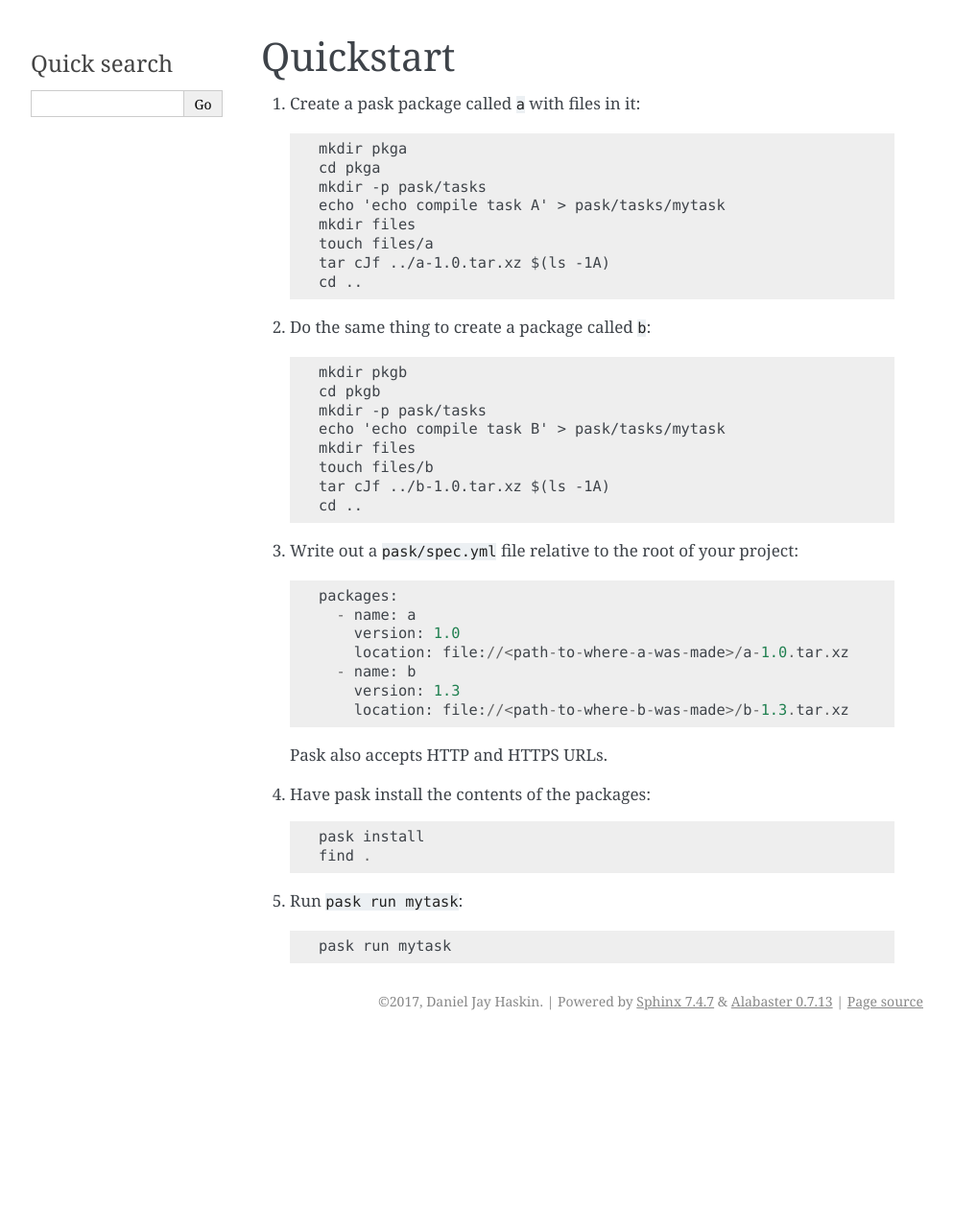
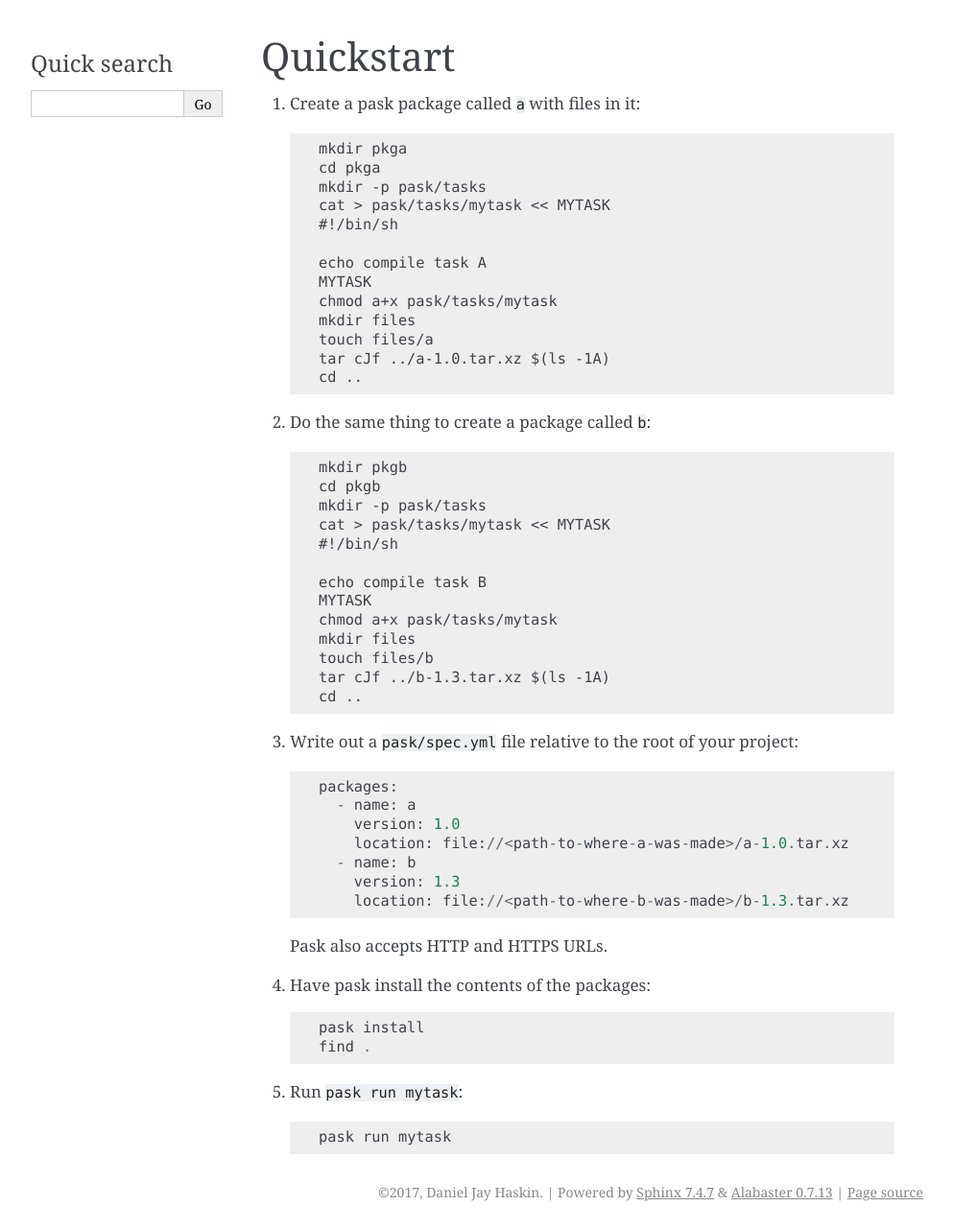
Before and after one commit to djhaskin987/pask, a Sphinx documentation site: the page built from docs/quickstart.rst, in a window 1280 px wide. Shown: the whole page at 96% size, without its empty margins (148-1141 px from the left). Built offline with Sphinx 7.4.7, drawn with Linux system fonts in a browser that asks for light colours; before the commit the page ends 1083 px from its top, so only the background shows below that.

Commit message:
Fix quickstart so it works

```diff
--- a/docs/quickstart.rst
+++ b/docs/quickstart.rst
@@ -6,7 +6,12 @@ Quickstart
     mkdir pkga
     cd pkga
     mkdir -p pask/tasks
-    echo 'echo compile task A' > pask/tasks/mytask
+    cat > pask/tasks/mytask << MYTASK
+    #!/bin/sh
+
+    echo compile task A
+    MYTASK
+    chmod a+x pask/tasks/mytask
     mkdir files
     touch files/a
     tar cJf ../a-1.0.tar.xz $(ls -1A)
@@ -17,10 +22,15 @@ Quickstart
     mkdir pkgb
     cd pkgb
     mkdir -p pask/tasks
-    echo 'echo compile task B' > pask/tasks/mytask
+    cat > pask/tasks/mytask << MYTASK
+    #!/bin/sh
+
+    echo compile task B
+    MYTASK
+    chmod a+x pask/tasks/mytask
     mkdir files
     touch files/b
-    tar cJf ../b-1.0.tar.xz $(ls -1A)
+    tar cJf ../b-1.3.tar.xz $(ls -1A)
     cd ..
 
 3. Write out a ``pask/spec.yml`` file relative to the root of your project::
```
